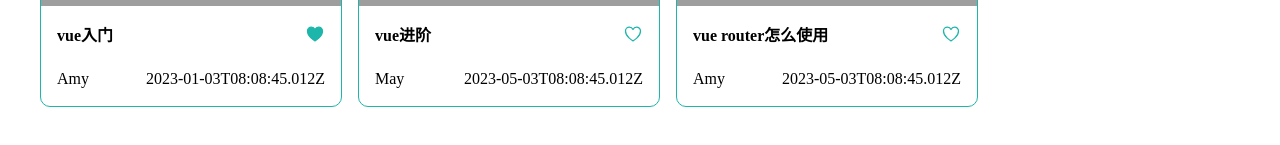
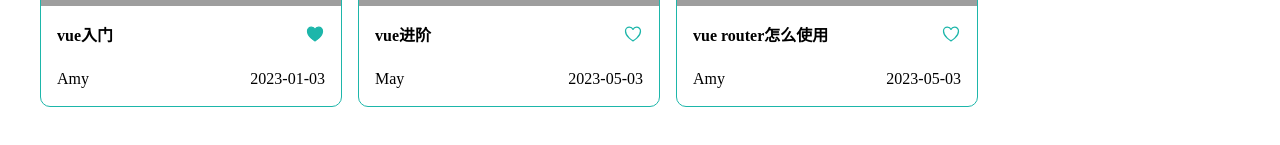
Before and after one commit to self-learning-two-pigs/vue3-practice, a Vue app: page / in a window 1280 px wide. Shown: the part 295-440 px from the top of the page. Built offline with nearby package versions, Linux system fonts and the light colour scheme; grey boxes are pictures that could not be loaded.

Commit message:
format date

```diff
--- a/src/components/Post.vue
+++ b/src/components/Post.vue
@@ -3,11 +3,12 @@
 import { useRouter } from 'vue-router';
 import PostAction from '@/components/PostAction.vue';
 import { usePosts } from '@/stores/posts';
+import { useDateFormat } from '@/components/useDateFormat';
 
 interface PostProps {
   post: PostModel;
 }
-defineProps<PostProps>();
+const { post } = defineProps<PostProps>();
 
 const router = useRouter();
 const goToPostDetailPage = (id: string) => {
@@ -18,6 +19,8 @@
 const toggleCollect = (id: string, collect: boolean) => {
   toggleCollected(id, collect);
 };
+
+const time = useDateFormat(post.createdAt);
 </script>
 <template>
   <div class="post" @click="goToPostDetailPage(post.id)">
@@ -29,7 +32,7 @@
       </div>
       <div class="other">
         <span class="name">{{ post.createdByUserName }}</span>
-        <span class="time">{{ post.createdAt }}</span>
+        <span class="time">{{ time }}</span>
       </div>
     </div>
   </div>
--- /dev/null
+++ b/src/components/useDateFormat.ts
@@ -0,0 +1,10 @@
+export const useDateFormat = (dateString: string) => {
+  const date = new Date(dateString);
+  const year = date.toLocaleString('default', { year: 'numeric' });
+  const month = date.toLocaleString('default', {
+    month: '2-digit'
+  });
+  const day = date.toLocaleString('default', { day: '2-digit' });
+
+  return [year, month, day].join('-');
+};
```
